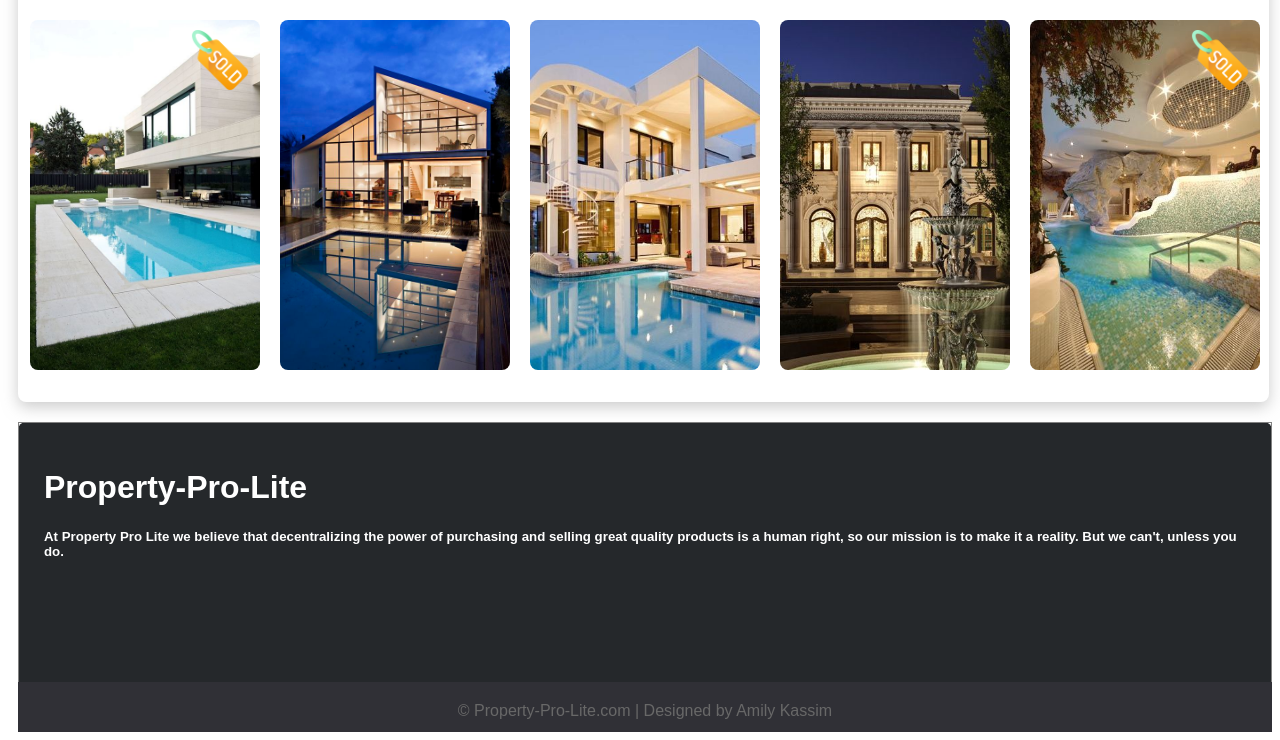
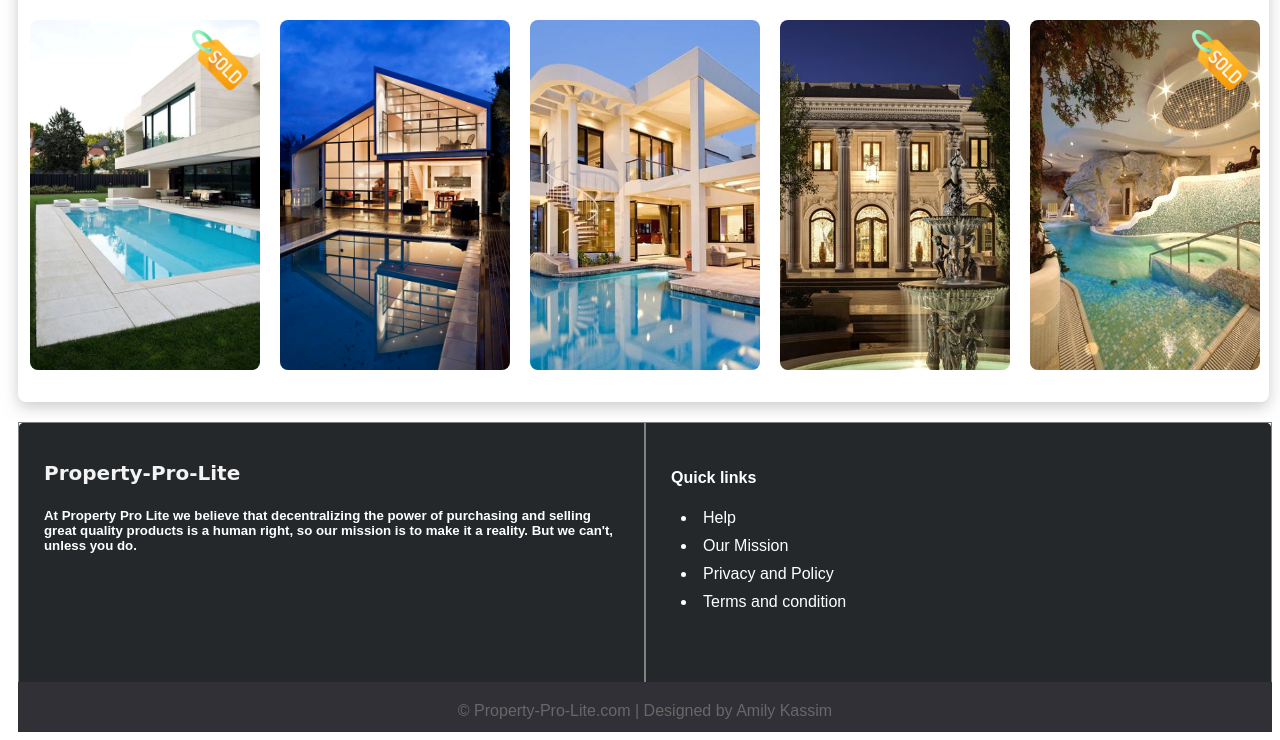
Before and after one commit to amilykassim/PropertyProLite, a plain HTML site: page UI/html/home.html in a window 1280 px wide. Shown: the part 626-1366 px from the top of the page. Drawn offline with Linux system fonts and the light colour scheme.

Commit message:
Add Quick links to the footer

```diff
--- a/UI/css/app.css
+++ b/UI/css/app.css
@@ -514,3 +514,13 @@ body {
   padding: 25px;
   color: white;
 }
+
+.footer .footer-content .footer-section h1 {
+  color: rgb(243, 243, 243);
+  font-family: "Great Vibes", cursive;
+  font-size: 20px;
+}
+
+.footer .footer-content .footer-section li {
+  margin: 10px;
+}
--- a/UI/html/home.html
+++ b/UI/html/home.html
@@ -113,6 +113,13 @@
                 </h5>
 
             </div>
+            <div class="footer-section">
+                <h4>Quick links</h4>
+                <li>Help</li>
+                <li>Our Mission</li>
+                <li>Privacy and Policy</li>
+                <li>Terms and condition</li>
+            </div>
 
         </div>
         <div class="footer-bottom">&copy; Property-Pro-Lite.com | Designed by Amily Kassim</div>
```
